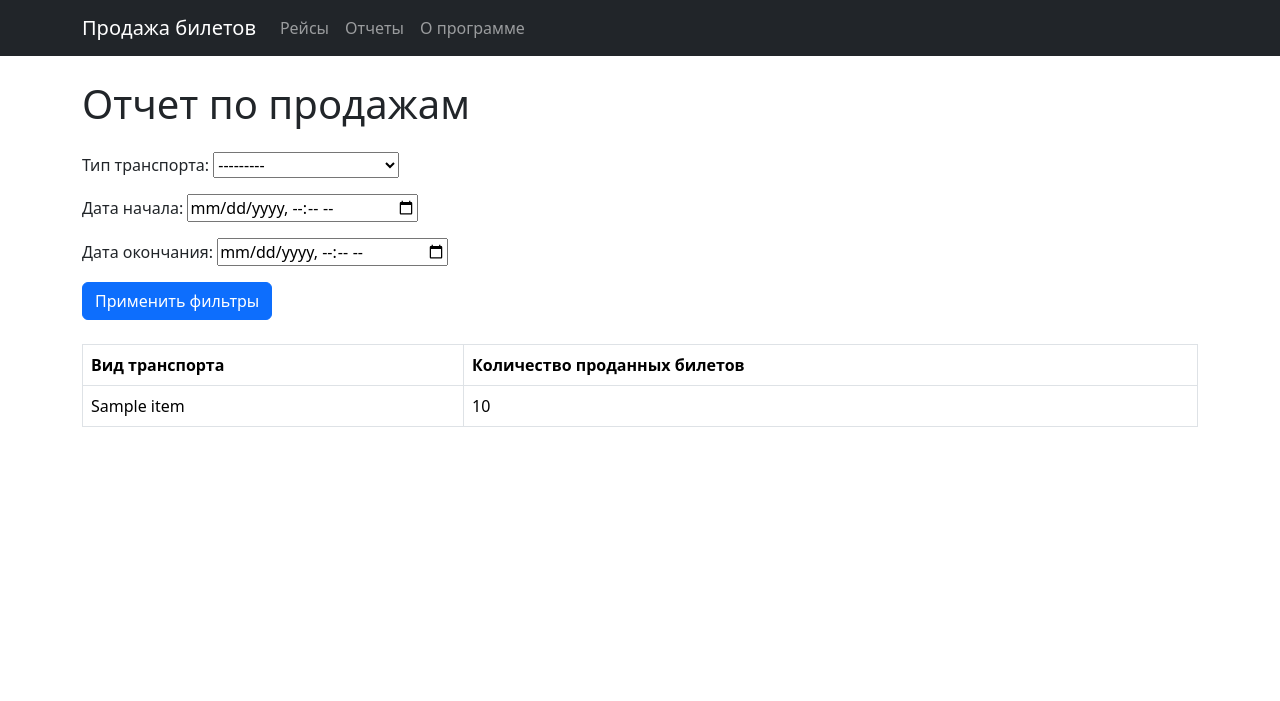
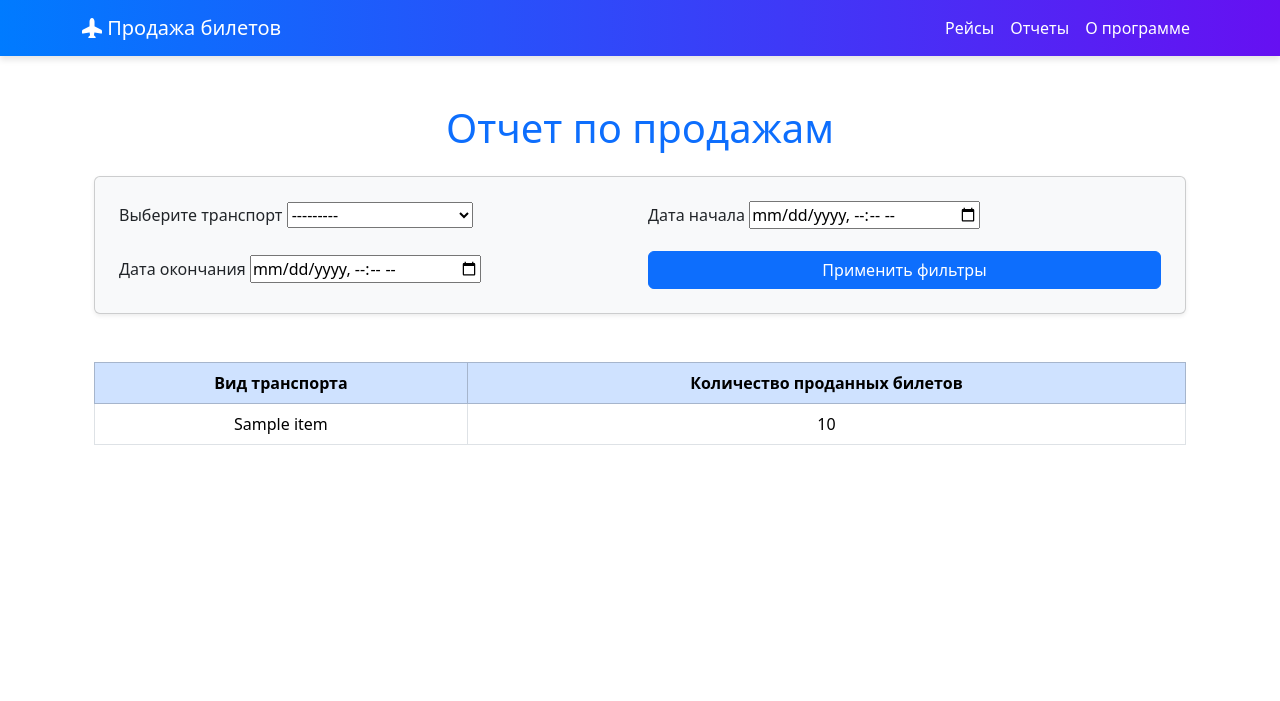
Before and after one commit to Vamerk/kpo3, a Django app: template ticket_sales/sales/templates/sales/report.html in a window 1280 px wide. Shown: the top 701 px of the page. Run offline with Django 5.2, Linux system fonts and the light colour scheme; tables that the repository leaves empty hold one stand-in row (values such as "Sample post"); the template is opened without the code that fills it: values that come from a table or form of the project are taken from there, most other values are stand-ins (such as "Sample title", 1, 10 or a date in 2020); some libraries are stand-ins or nearby versions.

Commit message:
styles for report

```diff
--- a/ticket_sales/sales/templates/base.html
+++ b/ticket_sales/sales/templates/base.html
@@ -9,17 +9,31 @@
     <link href="https://cdn.jsdelivr.net/npm/bootstrap-icons/font/bootstrap-icons.css" rel="stylesheet">
     <script src="https://cdn.jsdelivr.net/npm/bootstrap@5.3.0-alpha3/dist/js/bootstrap.bundle.min.js"></script>
     <script src="https://kit.fontawesome.com/a076d05399.js" crossorigin="anonymous"></script>
+    <style>
+        .navbar-gradient {
+            background: linear-gradient(90deg, #007bff, #6610f2);
+            box-shadow: 0 4px 6px rgba(0, 0, 0, 0.1);
+        }
+        .navbar-brand, .nav-link {
+            color: white !important;
+        }
+        .navbar-brand:hover, .nav-link:hover {
+            color: #ffc107 !important;
+        }
+    </style>
 </head>
 <body>
     <!-- Навигационное меню -->
-    <nav class="navbar navbar-expand-lg navbar-dark bg-dark">
+    <nav class="navbar navbar-expand-lg navbar-gradient">
         <div class="container">
-            <a class="navbar-brand" href="/api/routes/">Продажа билетов</a>
+            <a class="navbar-brand" href="/api/routes/">
+                <i class="bi bi-airplane-fill"></i> Продажа билетов
+            </a>
             <button class="navbar-toggler" type="button" data-bs-toggle="collapse" data-bs-target="#navbarNav" aria-controls="navbarNav" aria-expanded="false" aria-label="Toggle navigation">
                 <span class="navbar-toggler-icon"></span>
             </button>
             <div class="collapse navbar-collapse" id="navbarNav">
-                <ul class="navbar-nav">
+                <ul class="navbar-nav ms-auto">
                     <li class="nav-item">
                         <a class="nav-link" href="/api/routes/">Рейсы</a>
                     </li>
--- a/ticket_sales/sales/templates/sales/report.html
+++ b/ticket_sales/sales/templates/sales/report.html
@@ -3,28 +3,53 @@
 {% block title %}Отчет по продажам{% endblock %}
 
 {% block content %}
-<h1 class="mb-4">Отчет по продажам</h1>
+<div class="container mt-5">
+    <h1 class="mb-4 text-center text-primary">Отчет по продажам</h1>
 
     <!-- Форма фильтрации -->
-<form method="get" class="mb-4">
-    {{ form.as_p }}
-    <button type="submit" class="btn btn-primary">Применить фильтры</button>
+    <form method="get" class="card p-4 shadow-sm mb-5 bg-light">
+        <div class="row g-3 align-items-end">
+            <!-- Отображение полей фильтрации -->
+            <div class="col-md-6">
+                <label for="filter1" class="form-label">Выберите транспорт</label>
+                {{ form.transport_type }}
+            </div>
+            <div class="col-md-6">
+                <label for="filter2" class="form-label">Дата начала</label>
+                {{ form.start_date }}
+            </div>
+            <div class="col-md-6">
+                <label for="filter3" class="form-label">Дата окончания</label>
+                {{ form.end_date }}
+            </div>
+            <div class="col-md-6">
+                <button type="submit" class="btn btn-primary w-100">Применить фильтры</button>
+            </div>
+        </div>
     </form>
 
-<table class="table table-bordered">
-    <thead>
+    <!-- Таблица отчета -->
+    <div class="table-responsive">
+        <table class="table table-hover table-bordered align-middle">
+            <thead class="table-primary">
                 <tr>
-            <th>Вид транспорта</th>
-            <th>Количество проданных билетов</th>
+                    <th class="text-center">Вид транспорта</th>
+                    <th class="text-center">Количество проданных билетов</th>
                 </tr>
             </thead>
             <tbody>
                 {% for item in tickets_by_transport %}
                 <tr>
-            <td>{{ item.route__transport_type__name }}</td>
-            <td>{{ item.total }}</td>
+                    <td class="text-center">{{ item.route__transport_type__name }}</td>
+                    <td class="text-center">{{ item.total }}</td>
+                </tr>
+                {% empty %}
+                <tr>
+                    <td colspan="2" class="text-center text-muted">Нет данных для отображения</td>
                 </tr>
                 {% endfor %}
             </tbody>
         </table>
+    </div>
+</div>
 {% endblock %}
--- a/ticket_sales/sales/templates/sales/route_list.html
+++ b/ticket_sales/sales/templates/sales/route_list.html
@@ -28,7 +28,7 @@
                         </ul>
                     </div>
                     <div class="card-footer text-center bg-light">
-                        <a href="{% url 'purchase_ticket' route.id %}" class="btn btn-success w-100">
+                        <a href="{% url 'purchase_ticket' route.id %}" class="btn btn-primary w-100">
                             <i class="bi bi-ticket-perforated"></i> Купить билет
                         </a>
                     </div>
```
Lines whose indentation alone changed are shown as unchanged.
